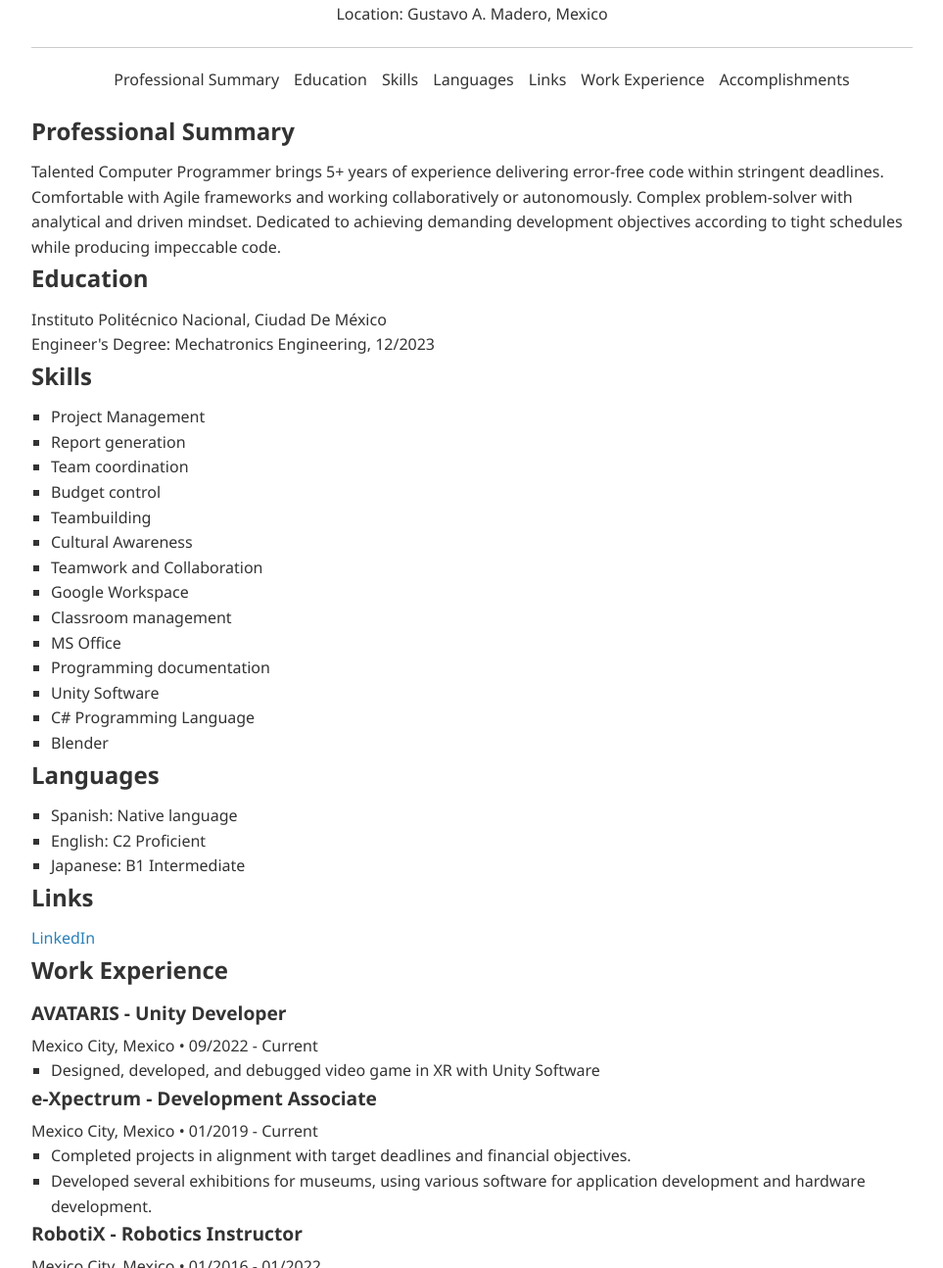
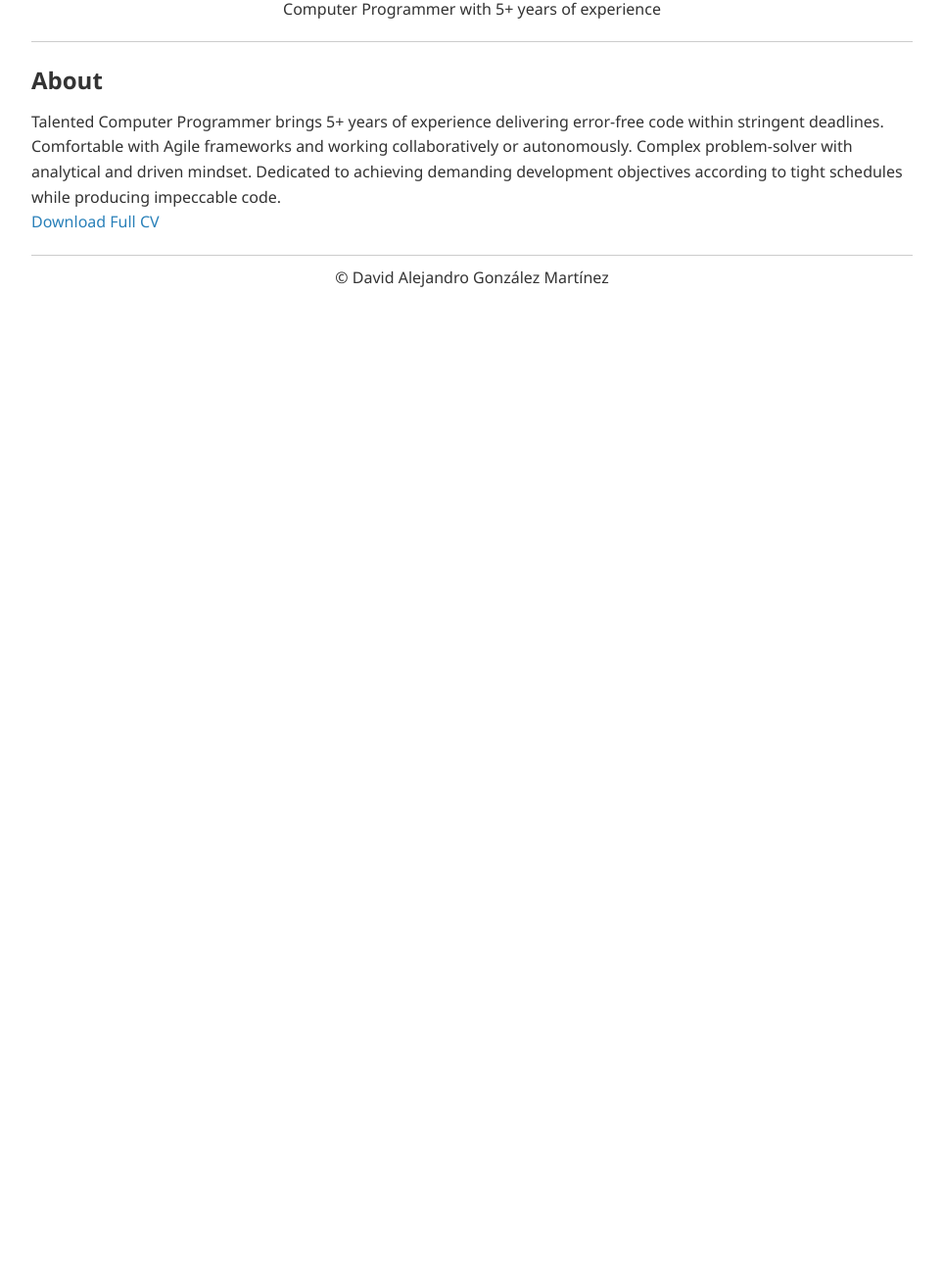
Before and after one commit to MStudiosDev/MStudiosDev.github.io, a plain HTML site: page index.html in a window 1280 px wide. Shown: the part 120-1414 px from the top of the page at 98% size, without its empty margins (158-1121 px from the left). After the commit the page ends 800 px from the top, so only its background shows below. Drawn offline with Linux system fonts and the light colour scheme.

Commit message:
Update index.html

```diff
--- a/index.html
+++ b/index.html
@@ -7,111 +7,28 @@
     <link rel="stylesheet" href="styles.css">
 </head>
 <body>
-    <header>
-        <h1>David Alejandro González Martínez</h1>
-        <p>Email: <a href="mailto:davidgm2005@gmail.com">davidgm2005@gmail.com</a></p>
-        <p>Phone: +525545226442</p>
-        <p>Location: Gustavo A. Madero, Mexico</p>
-    </header>
-
     <nav>
         <ul>
-            <li><a href="#summary">Professional Summary</a></li>
-            <li><a href="#education">Education</a></li>
-            <li><a href="#skills">Skills</a></li>
-            <li><a href="#languages">Languages</a></li>
-            <li><a href="#links">Links</a></li>
-            <li><a href="#experience">Work Experience</a></li>
-            <li><a href="#accomplishments">Accomplishments</a></li>
+            <li><a href="#about">About</a></li>
+            <li><a href="your_cv_file.pdf" download>Download CV</a></li>
         </ul>
     </nav>
 
+    <header>
+        <h1>David Alejandro González Martínez</h1>
+        <p>Computer Programmer with 5+ years of experience</p>
+    </header>
+
     <main>
-        <section id="summary">
-            <h2>Professional Summary</h2>
+        <section id="about">
+            <h2>About</h2>
             <p>Talented Computer Programmer brings 5+ years of experience delivering error-free code within stringent deadlines. Comfortable with Agile frameworks and working collaboratively or autonomously. Complex problem-solver with analytical and driven mindset. Dedicated to achieving demanding development objectives according to tight schedules while producing impeccable code.</p>
+            <p><a href="your_cv_file.pdf" download>Download Full CV</a></p>
         </section>
+    </main>
 
-        <section id="education">
-            <h2>Education</h2>
-            <p>Instituto Politécnico Nacional, Ciudad De México</p>
-            <p>Engineer's Degree: Mechatronics Engineering, 12/2023</p>
-        </section>
-
-        <section id="skills">
-            <h2>Skills</h2>
-            <ul>
-                <li>Project Management</li>
-                <li>Report generation</li>
-                <li>Team coordination</li>
-                <li>Budget control</li>
-                <li>Teambuilding</li>
-                <li>Cultural Awareness</li>
-                <li>Teamwork and Collaboration</li>
-                <li>Google Workspace</li>
-                <li>Classroom management</li>
-                <li>MS Office</li>
-                <li>Programming documentation</li>
-                <li>Unity Software</li>
-                <li>C# Programming Language</li>
-                <li>Blender</li>
-            </ul>
-        </section>
-
-        <section id="languages">
-            <h2>Languages</h2>
-            <ul>
-                <li>Spanish: Native language</li>
-                <li>English: C2 Proficient</li>
-                <li>Japanese: B1 Intermediate</li>
-            </ul>
-        </section>
-
-        <section id="links">
-            <h2>Links</h2>
-            <p><a href="https://www.linkedin.com/in/davidaglzmtz/" target="_blank">LinkedIn</a></p>
-        </section>
-        <section id="experience">
-    <h2>Work Experience</h2>
-    <h3>AVATARIS - Unity Developer</h3>
-    <p>Mexico City, Mexico • 09/2022 - Current</p>
-    <ul>
-        <li>Designed, developed, and debugged video game in XR with Unity Software</li>
-    </ul>
-            <h3>e-Xpectrum - Development Associate</h3>
-<p>Mexico City, Mexico • 01/2019 - Current</p>
-<ul>
-    <li>Completed projects in alignment with target deadlines and financial objectives.</li>
-    <li>Developed several exhibitions for museums, using various software for application development and hardware development.</li>
-</ul>
-
-<h3>RobotiX - Robotics Instructor</h3>
-<p>Mexico City, Mexico • 01/2016 - 01/2022</p>
-<ul>
-    <li>Designed classes on LEGO® Software for students from kindergarten to high school students.</li>
-    <li>Planned and implemented curriculum to teach up-to-date technology to 100 students.</li>
-</ul>
-
-<h3>RobotiX - Robotics Coach</h3>
-<p>Mexico City, Mexico • 08/2017 - 12/2019</p>
-<ul>
-    <li>Attended professional development technology courses to increase knowledge base and learn new information.</li>
-    <li>Developed and implemented performance improvement strategies and plans to promote continuous improvement.</li>
-    <li>Found solutions to social-focused projects, staying on budget.</li>
-</ul>
-</section>
-<section id="accomplishments">
-    <h2>Accomplishments</h2>
-    <ul>
-        <li>International participation at World Robot Olympiad hosted in Chongqing, China.</li>
-        <li>National participation at World Robot Olympiad hosted in Toluca, Mexico.</li>
-        <li>National participation at FIRST LEGO® League hosted in Mexico City, Mexico.</li>
-        <li>Local winners at "Rally Latinoamericano de Innovación 2016" in the innovation category.</li>
-    </ul>
-</section>
-</main>
-<footer>
-    <p>© David Alejandro González Martínez</p>
-</footer>
+    <footer>
+        <p>© David Alejandro González Martínez</p>
+    </footer>
 </body>
 </html>
```
